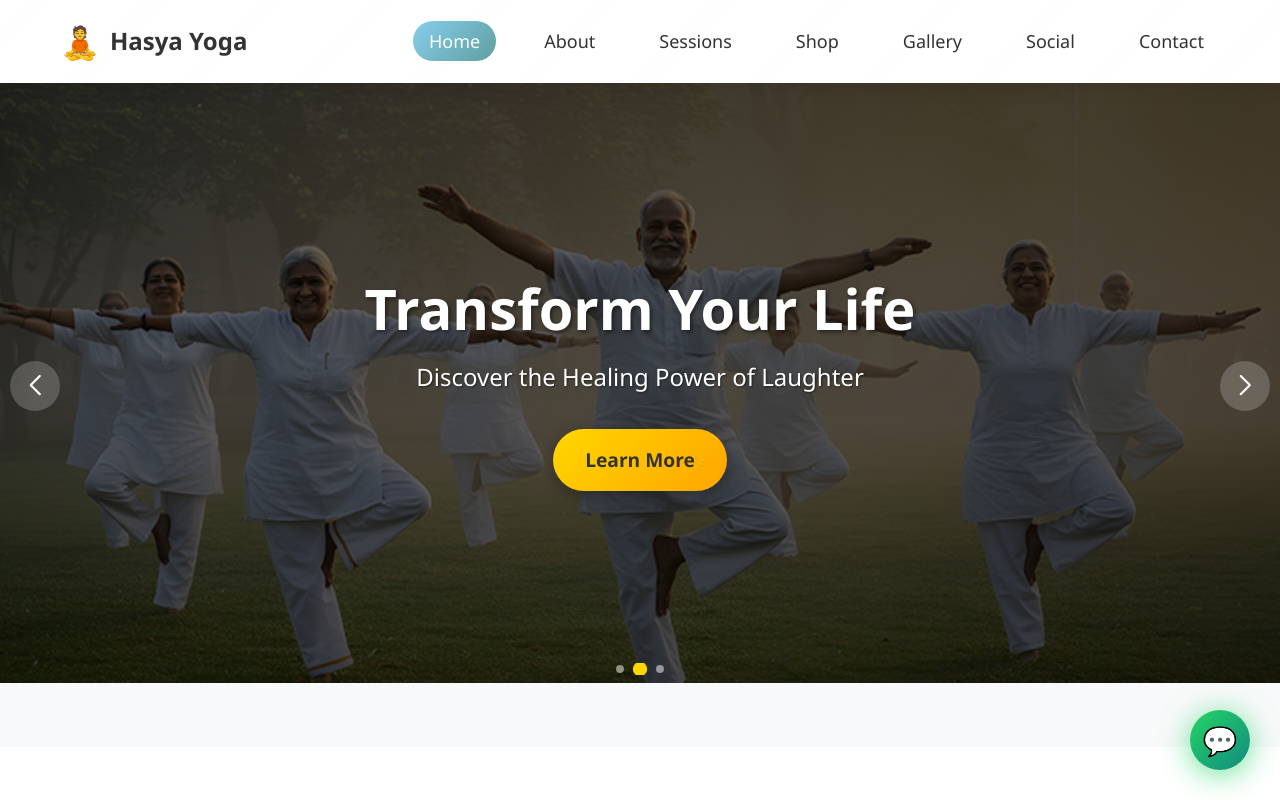
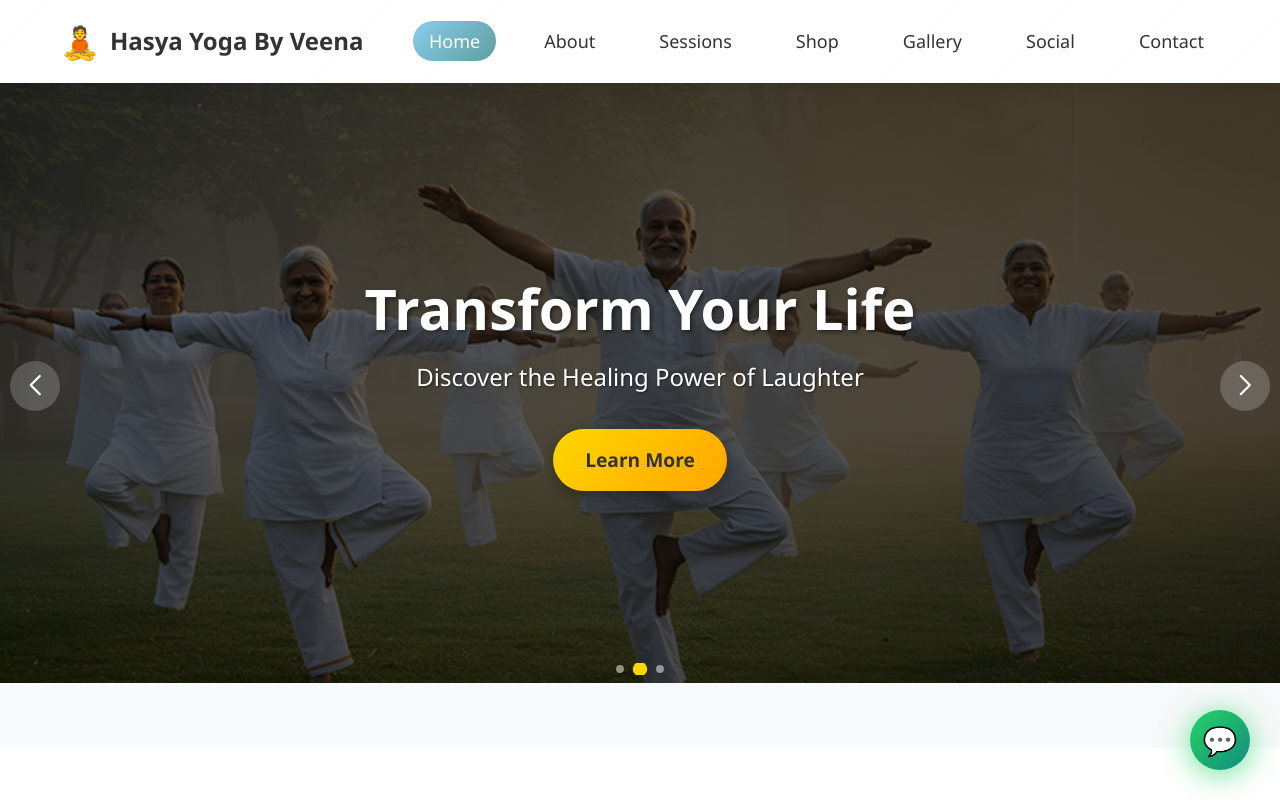
Before and after one commit to testedcode/veenakunwar, a React (Vite) app: page / in a window 1280 px wide. Shown: the top 800 px of the page. Built offline with nearby package versions, Linux system fonts and the light colour scheme; no server answers; the database is empty.

Commit message:
adding veena to webpage name

```diff
--- a/src/components/Navbar.jsx
+++ b/src/components/Navbar.jsx
@@ -12,7 +12,7 @@ function Navbar() {
         <div className="navbar-content">
           <Link to="/" className="navbar-brand">
             <span className="brand-icon">🧘</span>
-            <span className="brand-text">Hasya Yoga</span>
+            <span className="brand-text">Hasya Yoga By Veena</span>
           </Link>
           <ul className="navbar-menu">
             <li>
```
Also changed, not shown: 1 other file (tests, documents, lock files or other folders).
